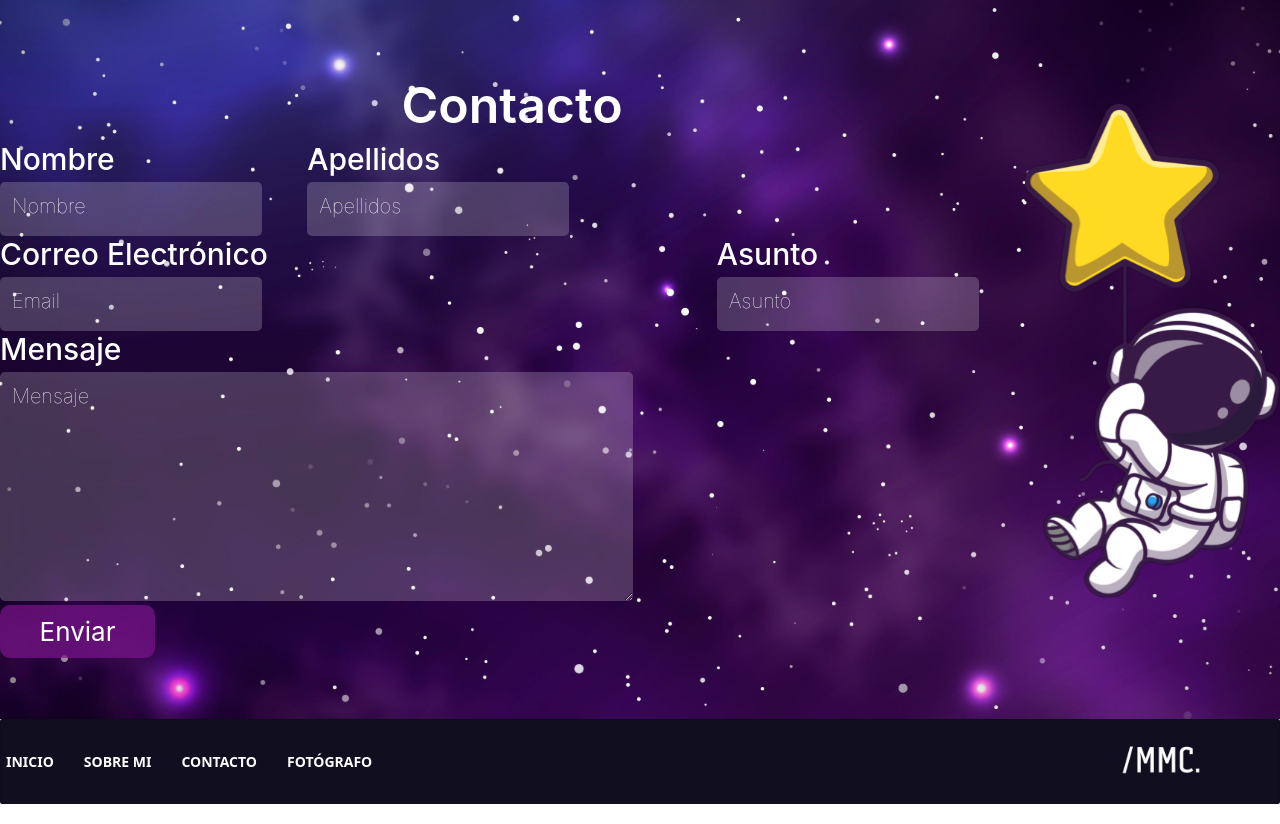
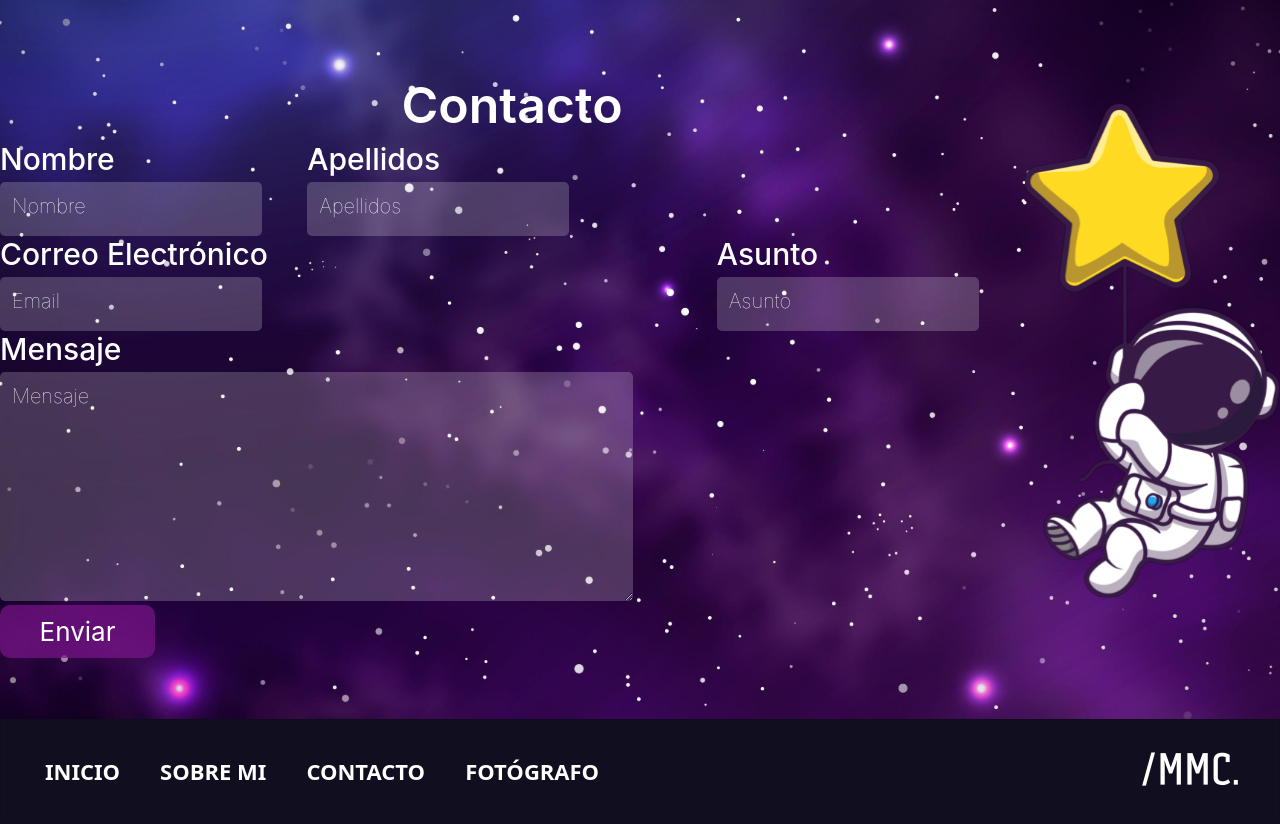
Before and after one commit to mmc2001/portfolio2, a Next.js app: page / in a window 1280 px wide. Shown: the part 1841-2665 px from the top of the page. Built offline with nearby package versions, Linux system fonts and the light colour scheme.

Commit message:
Cambios con los de casa2

```diff
--- a/components/footer.js
+++ b/components/footer.js
@@ -23,7 +23,7 @@ export default function Footer() {
                 </nav>
 
                 <Link href={'/'}>
-                        <Image className={styles.logo} src="/img/logo2.png" width={80} height={40} alt='imagen logotipo' />
+                        <Image className={styles.logo} src="/img/logo2.png" width={100} height={40} alt='imagen logotipo' />
                 </Link>
             </div>
             </header>
--- a/components/header.js
+++ b/components/header.js
@@ -13,7 +13,7 @@ export default function Header() {
         <header className={styles.header}>
             <div className={`contenedor ${styles.barra}`}>
                 <Link href={'/'}>
-                        <Image className={styles.logo} src="/img/logo2.png" width={100} height={40} alt='imagen logotipo' />
+                        <Image className={styles.logo} src="/img/logo2.png" width={150} height={40} alt='imagen logotipo' />
                 </Link>
 
                 <nav className={styles.navegacion} >
--- a/pages/_document.js
+++ b/pages/_document.js
@@ -5,7 +5,7 @@ export default function Document() {
     <Html>
         <Head>
           <meta name="description" content="Frontend Portfolio" />
-          <link rel="icon" sizez="32x32" href="/img/logo-foto.ico" />
+          <link rel="icon" sizez="32x32" href="/img/logo1.png" />
         </Head>
         <body>
             <Main />
--- a/styles/Footer.module.css
+++ b/styles/Footer.module.css
@@ -1,14 +1,26 @@
 .header {
     background: #100E1F;
     border: 1px solid rgba(3, 3, 3, 0.1);
-    border-radius: 2px;
+    width: 100%;
+    top: 0;
+    left: 0;
+    z-index: 99;
     background-position: center;
     background-size: cover;
 }
 
-.barra {
+.logo{
+    padding-top: 3px;
     display: flex;
-    flex-direction: column;
+    align-items: center;
+    justify-content: center;
+}
+
+.header .barra {
+    margin: auto;
+    display: flex;
+    justify-content: space-between;
+
     align-items: center;
 }
 @media (min-width: 768px) {
@@ -31,21 +43,15 @@
 .navegacion a {
     color: var(--white);
     text-decoration: none;
-    font-size: 1.4rem;
+    font-size: 2.2rem;
     font-weight: 700;
     text-transform: uppercase;
     padding: .5rem;
     transition-property: background-color;
     transition-duration: 300ms;
+    margin-right: 10px;
 }
 /* .navegacion a:hover,
 .active {
     background-color: var(--primary);
 } */
-
-.logo{
-    display: flex;
-    align-items: center;
-    justify-content: center;
-    padding-top: 3px;
-}
--- a/styles/Header.module.css
+++ b/styles/Header.module.css
@@ -45,7 +45,7 @@
 .navegacion a {
     color: var(--white);
     text-decoration: none;
-    font-size: 1.4rem;
+    font-size: 2.7rem;
     font-weight: 700;
     text-transform: uppercase;
     padding: .5rem;
```
